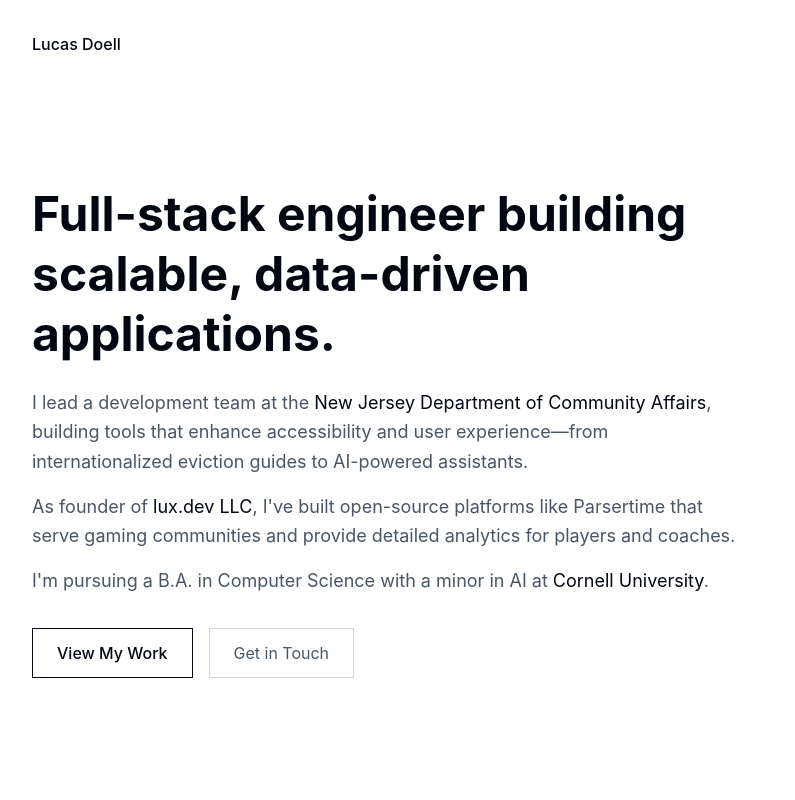
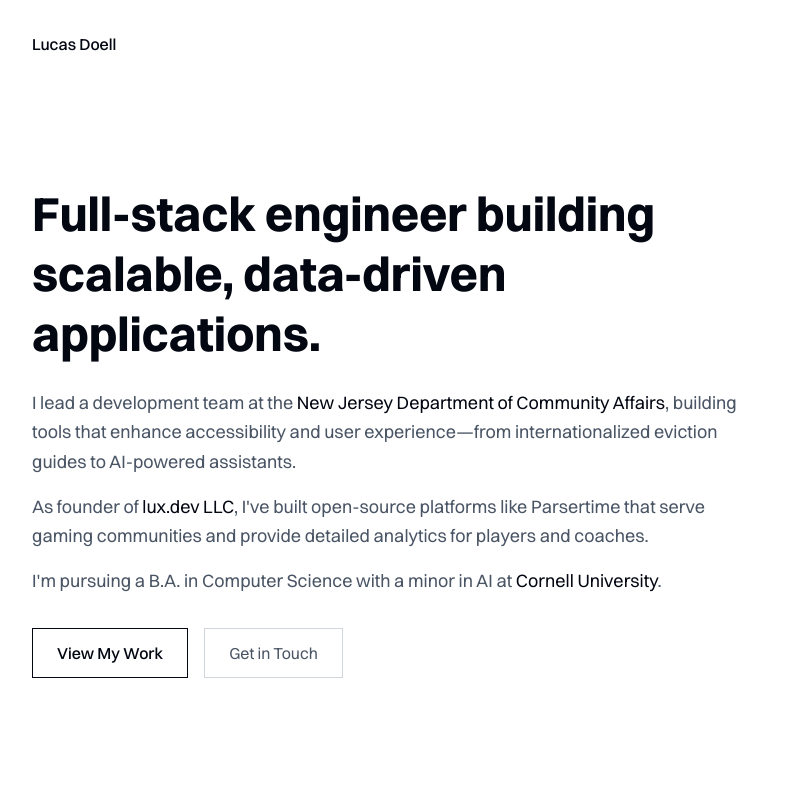
Before and after one commit to lucasdoell/portfolio, an Astro site: page / in a window 1280 px wide. Shown: the top 800 px of the page, 96-891 px from the left. Built offline with nearby package versions, Linux system fonts and the light colour scheme; Astro itself is replaced by a stand-in of ours.

Commit message:
Update fonts in css and layout

```diff
--- a/src/layouts/Layout.astro
+++ b/src/layouts/Layout.astro
@@ -10,6 +10,22 @@ import "../styles/global.css";
     <meta name="viewport" content="width=device-width" />
     <link rel="icon" type="image/svg+xml" href="/favicon.svg" />
     <meta name="generator" content={Astro.generator} />
+
+    <link
+      rel="preload"
+      href="/fonts/Switzer-Variable.woff2"
+      as="font"
+      type="font/woff2"
+      crossorigin
+    />
+    <link
+      rel="preload"
+      href="/fonts/Gambetta-VariableItalic.woff2"
+      as="font"
+      type="font/woff2"
+      crossorigin
+    />
+
     <title>Lucas Doell | Software Engineer, CS @ Cornell</title>
   </head>
   <body class="bg-white dark:bg-gray-950 text-gray-950 dark:text-gray-50">
--- a/src/styles/global.css
+++ b/src/styles/global.css
@@ -1,18 +1,101 @@
 @import "tailwindcss";
 
-/* System font stack for performance and clarity */
-* {
-  font-family: -apple-system, BlinkMacSystemFont, "Segoe UI", Roboto, "Helvetica Neue", Arial, sans-serif;
+/* Switzer — Indian Type Foundry. Grotesk, display + body. */
+@font-face {
+  font-family: "Switzer";
+  src: url("/fonts/Switzer-Variable.woff2") format("woff2-variations");
+  font-weight: 100 900;
+  font-style: normal;
+  font-display: swap;
+}
+@font-face {
+  font-family: "Switzer";
+  src: url("/fonts/Switzer-VariableItalic.woff2") format("woff2-variations");
+  font-weight: 100 900;
+  font-style: italic;
+  font-display: swap;
 }
 
-/* Smooth theme transitions */
+/* Geist Mono — Vercel. Reserved for small meta-labels, timestamps, and code. */
+@font-face {
+  font-family: "Geist Mono";
+  src: url("/fonts/GeistMono-Variable.woff2") format("woff2-variations");
+  font-weight: 100 900;
+  font-style: normal;
+  font-display: swap;
+}
+@font-face {
+  font-family: "Geist Mono";
+  src: url("/fonts/GeistMono-VariableItalic.woff2") format("woff2-variations");
+  font-weight: 100 900;
+  font-style: italic;
+  font-display: swap;
+}
+
+/* Gambetta — Indian Type Foundry. Editorial serif, reserved for rare emphasis. */
+@font-face {
+  font-family: "Gambetta";
+  src: url("/fonts/Gambetta-Variable.woff2") format("woff2-variations");
+  font-weight: 300 700;
+  font-style: normal;
+  font-display: swap;
+}
+@font-face {
+  font-family: "Gambetta";
+  src: url("/fonts/Gambetta-VariableItalic.woff2") format("woff2-variations");
+  font-weight: 300 700;
+  font-style: italic;
+  font-display: swap;
+}
+
+@theme {
+  --font-sans: "Switzer", ui-sans-serif, -apple-system, BlinkMacSystemFont,
+    "Segoe UI", Helvetica, Arial, sans-serif;
+  --font-serif: "Gambetta", ui-serif, Georgia, "Times New Roman", serif;
+  --font-mono: "Geist Mono", ui-monospace, "SF Mono", Menlo, Consolas, monospace;
+
+  --text-meta: 0.75rem;
+  --text-caption: 0.875rem;
+  --text-body: 1rem;
+  --text-body-lg: 1.125rem;
+  --text-h3: clamp(1.25rem, 1.5vw + 1rem, 1.75rem);
+  --text-h2: clamp(1.75rem, 3vw + 1rem, 3rem);
+  --text-h1: clamp(2.75rem, 7vw + 1rem, 5.5rem);
+  --text-display: clamp(5rem, 18vw, 14rem);
+
+  --tracking-display: -0.03em;
+  --tracking-heading: -0.015em;
+  --tracking-meta: 0.08em;
+}
+
+html {
+  font-family: var(--font-sans);
+  font-feature-settings: "kern", "ss01";
+  font-kerning: normal;
+  text-rendering: optimizeLegibility;
+  -webkit-font-smoothing: antialiased;
+  -moz-osx-font-smoothing: grayscale;
+}
+
 body {
   transition: background-color 0.3s ease, color 0.3s ease;
+  line-height: 1.65;
 }
 
-/* Clean link styling */
 a {
   text-decoration-thickness: 1px;
   text-underline-offset: 2px;
   transition: color 0.2s ease;
 }
+
+.font-mono,
+code,
+kbd,
+samp,
+pre {
+  font-family: var(--font-mono);
+}
+
+.font-serif {
+  font-family: var(--font-serif);
+}
```
